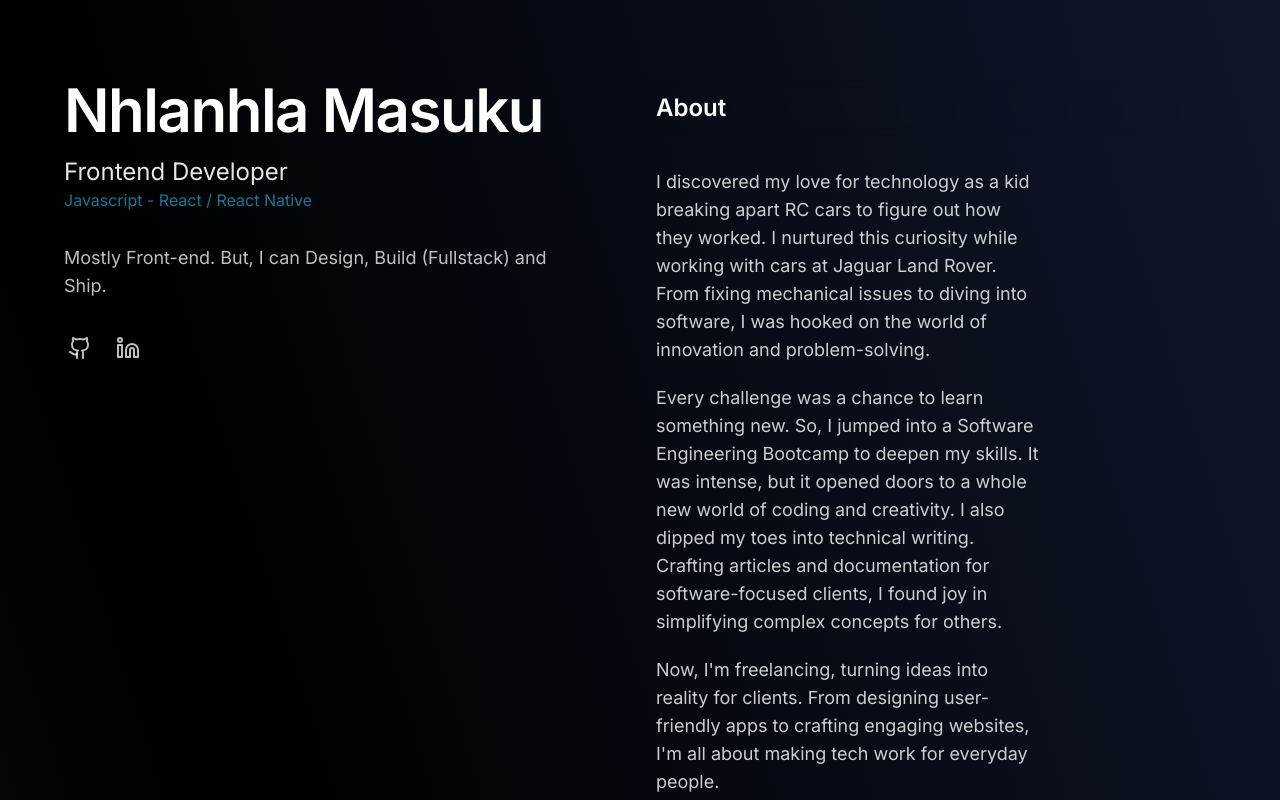
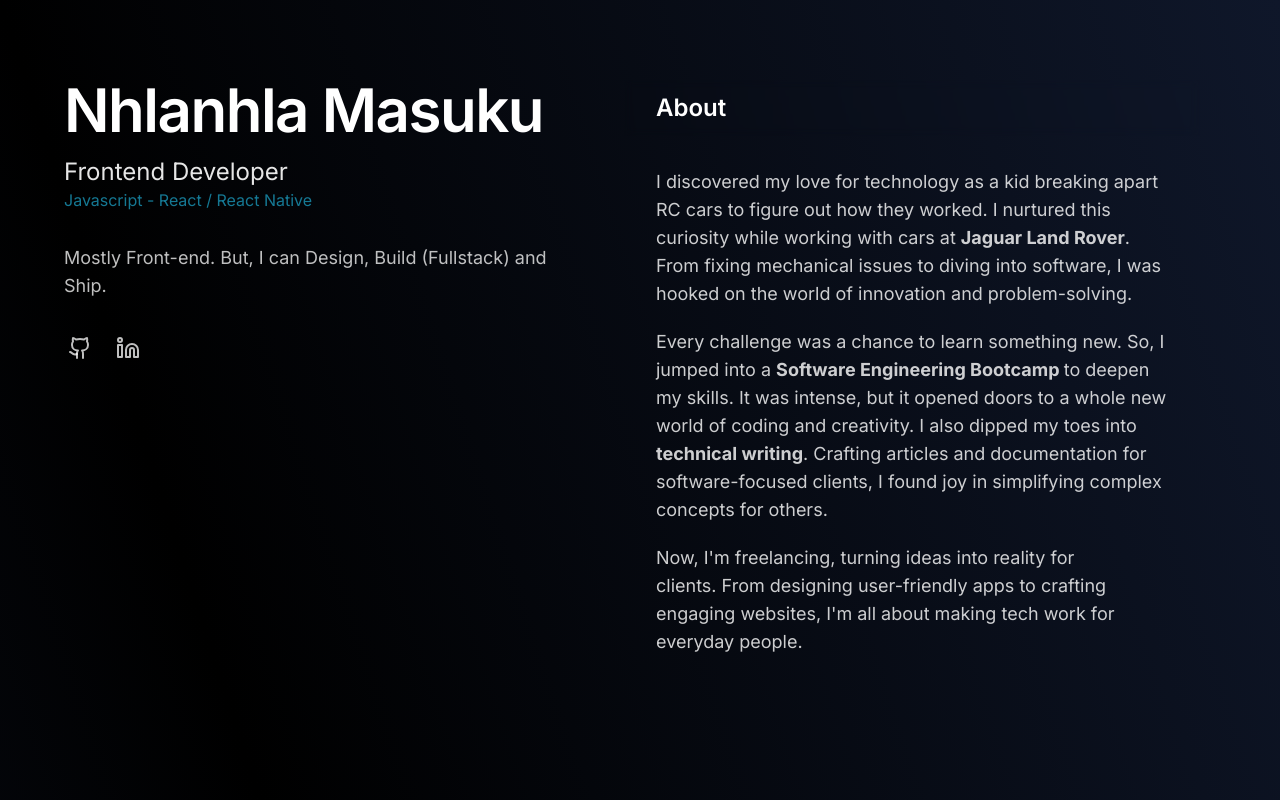
Before and after one commit to nhlanhlacliq/nhlanhla-masuku, a Next.js app: page / in a window 1280 px wide. Shown: the top 800 px of the page. Built offline with nearby package versions, Linux system fonts and the light colour scheme.

Commit message:
add links

```diff
--- a/src/components/About.tsx
+++ b/src/components/About.tsx
@@ -11,18 +11,33 @@ const About = () => {
         <Type className={styles.text}>
           I discovered my love for technology as a kid breaking apart RC cars to
           figure out how they worked. I nurtured this curiosity while working
-          with cars at Jaguar Land Rover. From fixing mechanical issues to
-          diving into software, I was hooked on the world of innovation and
-          problem-solving.
+          with cars at{" "}
+          <strong>
+            <a href='https://www.jaguarlandrover.com/' target='_blank'>
+              Jaguar Land Rover
+            </a>
+          </strong>
+          . From fixing mechanical issues to diving into software, I was hooked
+          on the world of innovation and problem-solving.
         </Type>
 
         <Type className={styles.text}>
           Every challenge was a chance to learn something new. So, I jumped into
-          a Software Engineering Bootcamp to deepen my skills. It was intense,
-          but it opened doors to a whole new world of coding and creativity. I
-          also dipped my toes into technical writing. Crafting articles and
-          documentation for software-focused clients, I found joy in simplifying
-          complex concepts for others.
+          a{" "}
+          <strong>
+            <a href='https://www.hyperiondev.com/' target='_blank'>
+              Software Engineering Bootcamp
+            </a>{" "}
+          </strong>
+          to deepen my skills. It was intense, but it opened doors to a whole
+          new world of coding and creativity. I also dipped my toes into{" "}
+          <strong>
+            <a href='https://ritza.co/' target='_blank'>
+              technical writing
+            </a>
+          </strong>
+          . Crafting articles and documentation for software-focused clients, I
+          found joy in simplifying complex concepts for others.
         </Type>
 
         <Type className={styles.text}>
@@ -38,6 +53,6 @@ const About = () => {
 export default About;
 
 const styles = {
-  content: "md:w-3/4",
-  text: "opacity-80 mb-5",
+  content: "",
+  text: "opacity-80 mb-5 text-pretty",
 };
```
